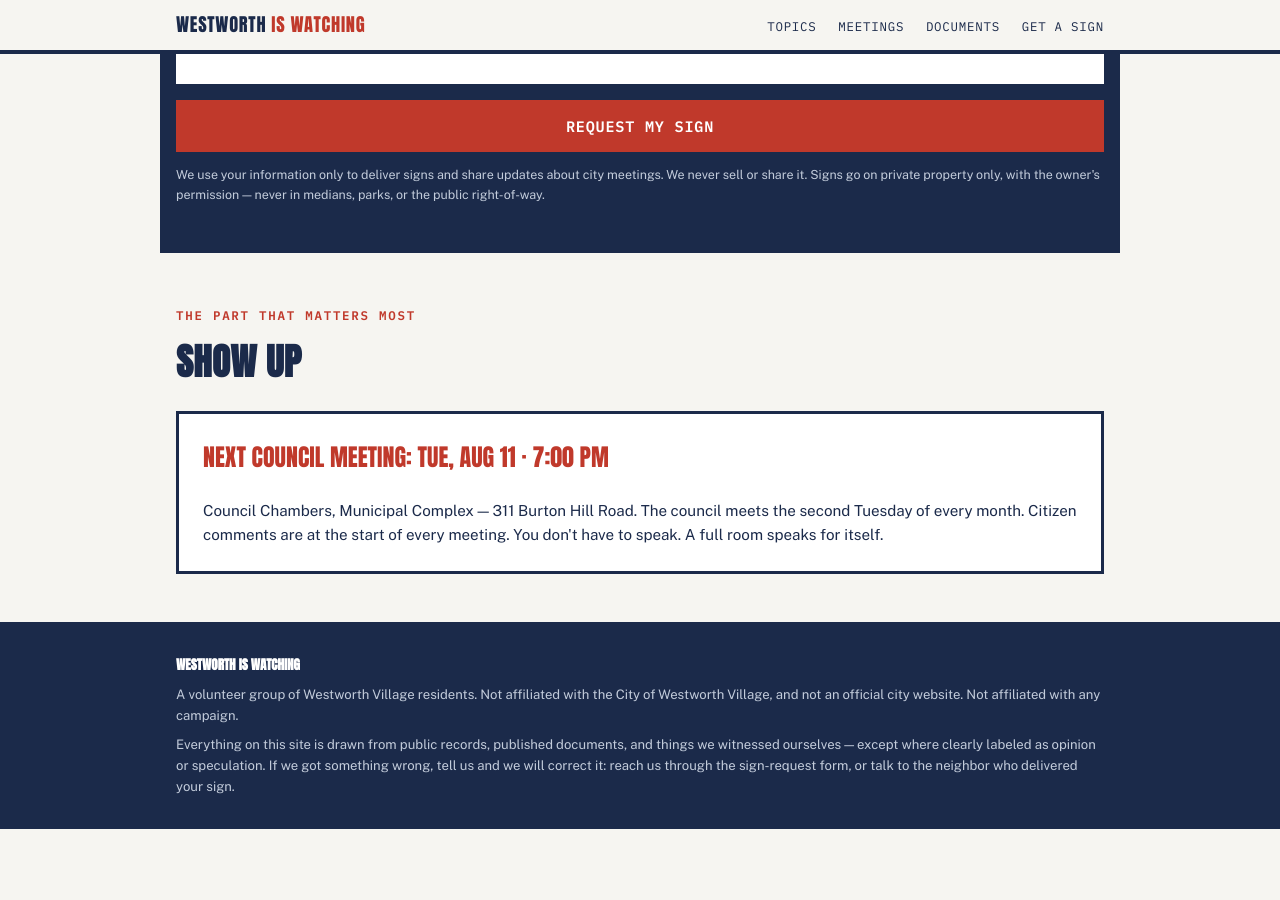
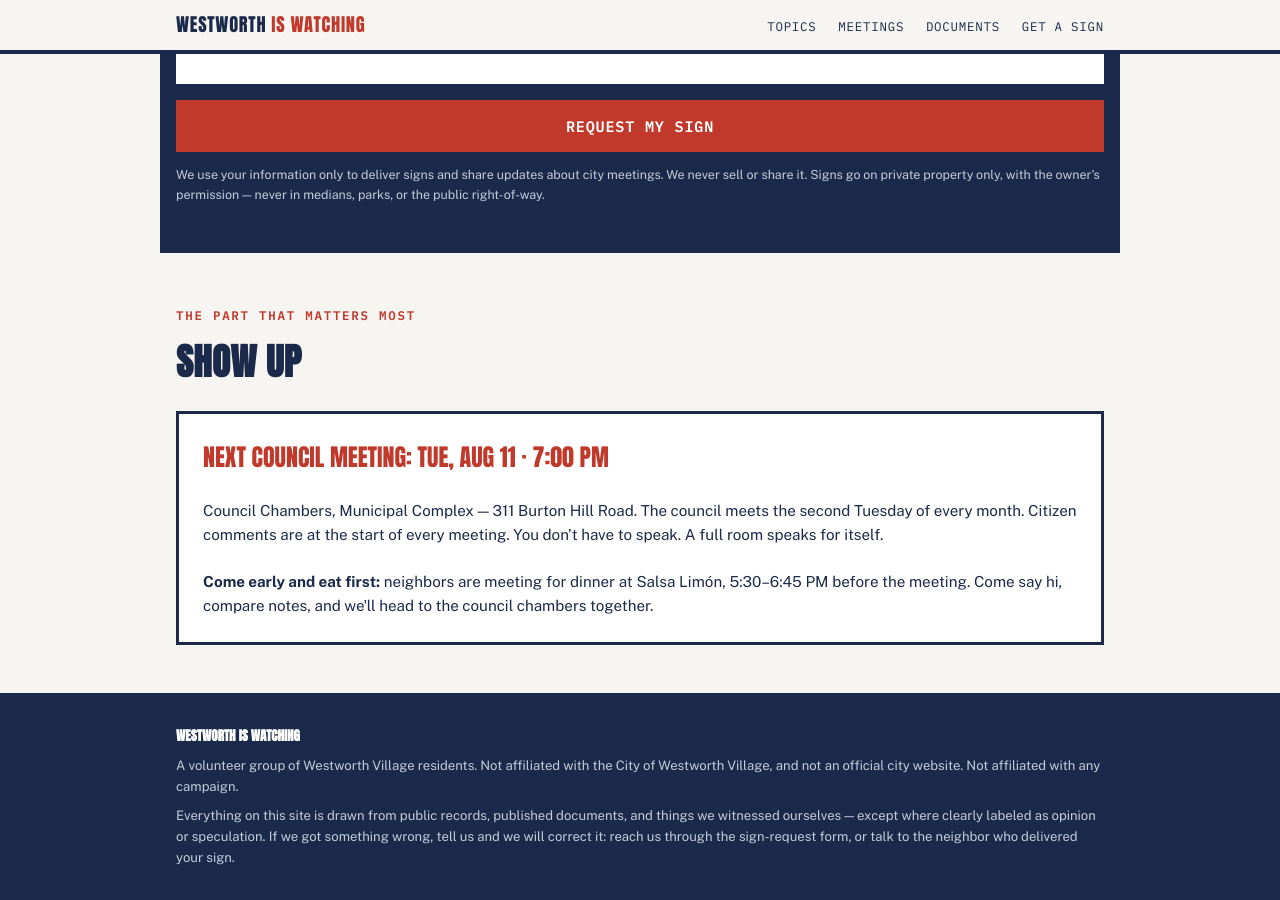
Before and after one commit to cvaughan28/westworth-is-watching, a Jekyll site: the page built from index.html, in a window 1280 px wide and 900 px high, scrolled down 4540 px. Built offline with Jekyll 4.4.1, drawn with Linux system fonts in a browser that asks for light colours; before the commit the page ends 5369 px from its top, so only the background shows below that.

Commit message:
Add Aug 11 pre-meeting dinner meetup at Salsa Limon

```diff
--- a/index.html
+++ b/index.html
@@ -227,5 +227,6 @@ layout: default
   <div class="meeting-box">
     <div class="when">Next council meeting: Tue, Aug 11 · 7:00 PM</div>
     <p>Council Chambers, Municipal Complex — 311 Burton Hill Road. The council meets the second Tuesday of every month. Citizen comments are at the start of every meeting. You don't have to speak. A full room speaks for itself.</p>
+    <p><strong>Come early and eat first:</strong> neighbors are meeting for dinner at Salsa Limón, 5:30–6:45 PM before the meeting. Come say hi, compare notes, and we'll head to the council chambers together.</p>
   </div>
 </section>
```
